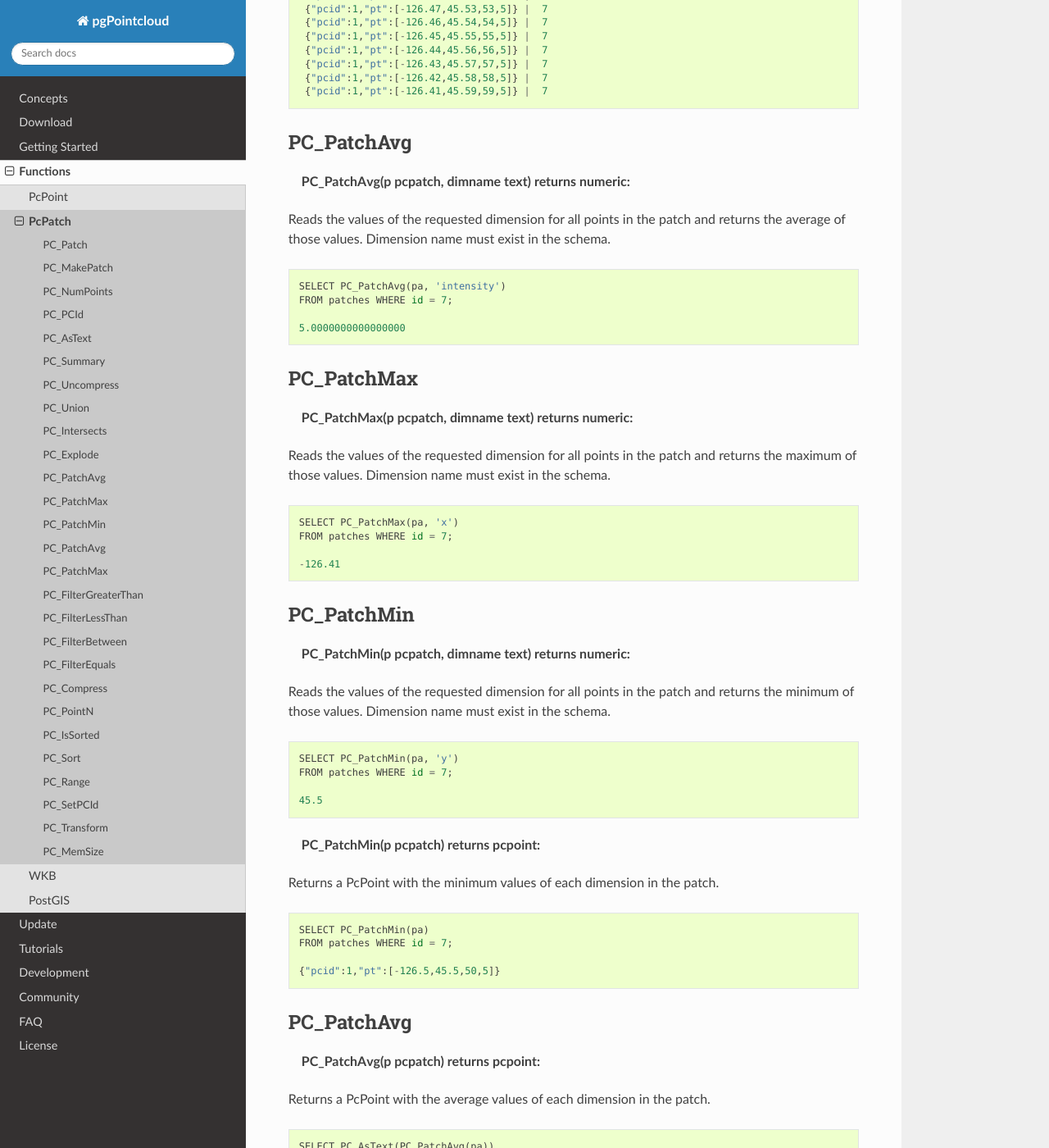
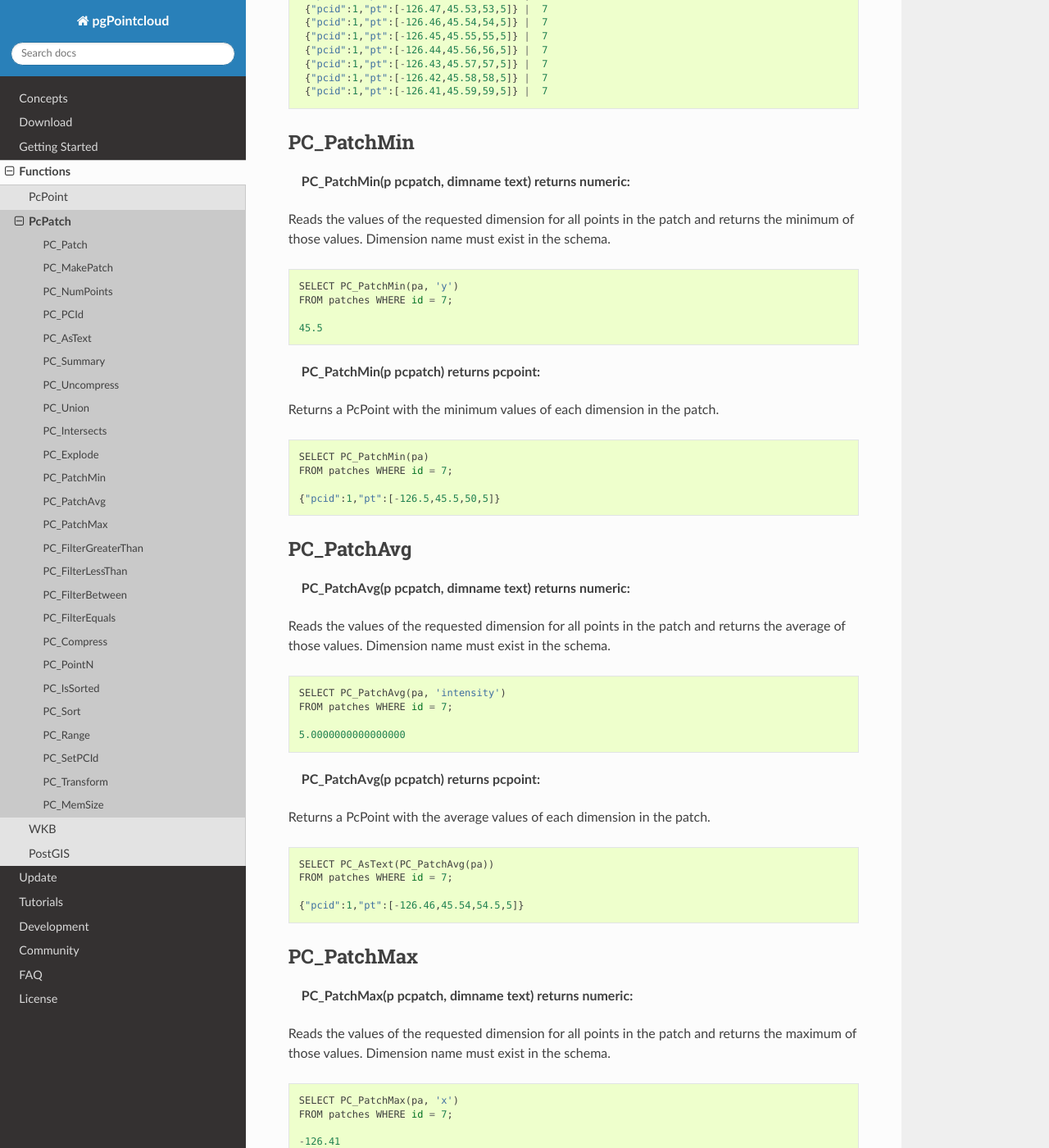
Before and after one commit to pgpointcloud/pointcloud, a Sphinx documentation site: the page built from doc/functions/patchs.rst, in a window 1280 px wide and 1400 px high, scrolled down 2984 px. Shown: the whole window at 82% size. Built offline with Sphinx 7.4.7 and the Read the Docs theme 2.0.0, drawn with Linux system fonts in a browser that asks for light colours; some of the changed lines change nothing that is shown.

Commit message:
Update patchs.rst
The formats of max and avg are different from min, which is confusing. Change them to the same format as min.

```diff
--- a/doc/functions/patchs.rst
+++ b/doc/functions/patchs.rst
@@ -178,39 +178,6 @@ each point in the patch.
 
 
 ~~~~~~~~~~~~~~~~~~~~~~~~~~~~~~~~~~~~~~~~~~~~~~~~~~~~~~~~~~~~~~~~~~~~~~~~~~~~~~~~
-PC_PatchAvg
-~~~~~~~~~~~~~~~~~~~~~~~~~~~~~~~~~~~~~~~~~~~~~~~~~~~~~~~~~~~~~~~~~~~~~~~~~~~~~~~~
-
-:PC_PatchAvg(p pcpatch, dimname text) returns numeric:
-
-Reads the values of the requested dimension for all points in the patch and
-returns the average of those values. Dimension name must exist in the schema.
-
-.. code-block::
-
-    SELECT PC_PatchAvg(pa, 'intensity')
-    FROM patches WHERE id = 7;
-
-    5.0000000000000000
-
-
-~~~~~~~~~~~~~~~~~~~~~~~~~~~~~~~~~~~~~~~~~~~~~~~~~~~~~~~~~~~~~~~~~~~~~~~~~~~~~~~~
-PC_PatchMax
-~~~~~~~~~~~~~~~~~~~~~~~~~~~~~~~~~~~~~~~~~~~~~~~~~~~~~~~~~~~~~~~~~~~~~~~~~~~~~~~~
-
-:PC_PatchMax(p pcpatch, dimname text) returns numeric:
-
-Reads the values of the requested dimension for all points in the patch and
-returns the maximum of those values. Dimension name must exist in the schema.
-
-.. code-block::
-
-    SELECT PC_PatchMax(pa, 'x')
-    FROM patches WHERE id = 7;
-
-    -126.41
-
-~~~~~~~~~~~~~~~~~~~~~~~~~~~~~~~~~~~~~~~~~~~~~~~~~~~~~~~~~~~~~~~~~~~~~~~~~~~~~~~~
 PC_PatchMin
 ~~~~~~~~~~~~~~~~~~~~~~~~~~~~~~~~~~~~~~~~~~~~~~~~~~~~~~~~~~~~~~~~~~~~~~~~~~~~~~~~
 
@@ -241,6 +208,18 @@ Returns a PcPoint with the minimum values of each dimension in the patch.
 PC_PatchAvg
 ~~~~~~~~~~~~~~~~~~~~~~~~~~~~~~~~~~~~~~~~~~~~~~~~~~~~~~~~~~~~~~~~~~~~~~~~~~~~~~~~
 
+:PC_PatchAvg(p pcpatch, dimname text) returns numeric:
+
+Reads the values of the requested dimension for all points in the patch and
+returns the average of those values. Dimension name must exist in the schema.
+
+.. code-block::
+
+    SELECT PC_PatchAvg(pa, 'intensity')
+    FROM patches WHERE id = 7;
+
+    5.0000000000000000
+
 :PC_PatchAvg(p pcpatch) returns pcpoint:
 
 Returns a PcPoint with the average values of each dimension in the patch.
@@ -256,6 +235,18 @@ Returns a PcPoint with the average values of each dimension in the patch.
 PC_PatchMax
 ~~~~~~~~~~~~~~~~~~~~~~~~~~~~~~~~~~~~~~~~~~~~~~~~~~~~~~~~~~~~~~~~~~~~~~~~~~~~~~~~
 
+:PC_PatchMax(p pcpatch, dimname text) returns numeric:
+
+Reads the values of the requested dimension for all points in the patch and
+returns the maximum of those values. Dimension name must exist in the schema.
+
+.. code-block::
+
+    SELECT PC_PatchMax(pa, 'x')
+    FROM patches WHERE id = 7;
+
+    -126.41
+
 :PC_PatchMax(p pcpatch) returns pcpoint:
 
 Returns a PcPoint with the maximum values of each dimension in the patch.
@@ -266,7 +257,6 @@ Returns a PcPoint with the maximum values of each dimension in the patch.
     FROM patches WHERE id = 7;
 
     {"pcid":1,"pt":[-126.41,45.59,59,5]}
-
 
 ~~~~~~~~~~~~~~~~~~~~~~~~~~~~~~~~~~~~~~~~~~~~~~~~~~~~~~~~~~~~~~~~~~~~~~~~~~~~~~~~
 PC_FilterGreaterThan
@@ -283,7 +273,6 @@ value for the requested dimension.
     FROM patches WHERE id = 7;
 
      {"pcid":1,"pts":[[-126.42,45.58,58,5],[-126.41,45.59,59,5]]}
-
 
 ~~~~~~~~~~~~~~~~~~~~~~~~~~~~~~~~~~~~~~~~~~~~~~~~~~~~~~~~~~~~~~~~~~~~~~~~~~~~~~~~
 PC_FilterLessThan
```
